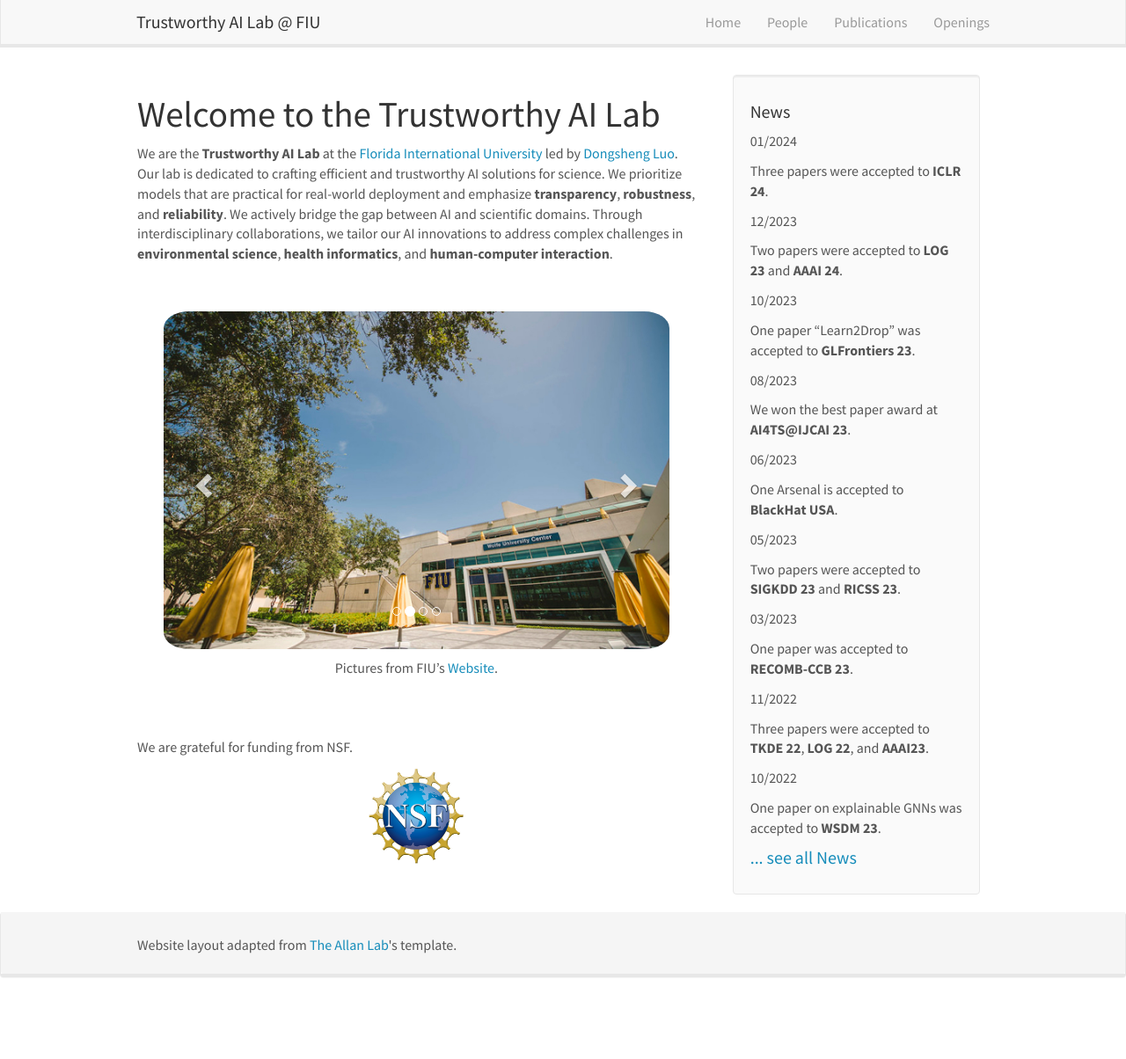
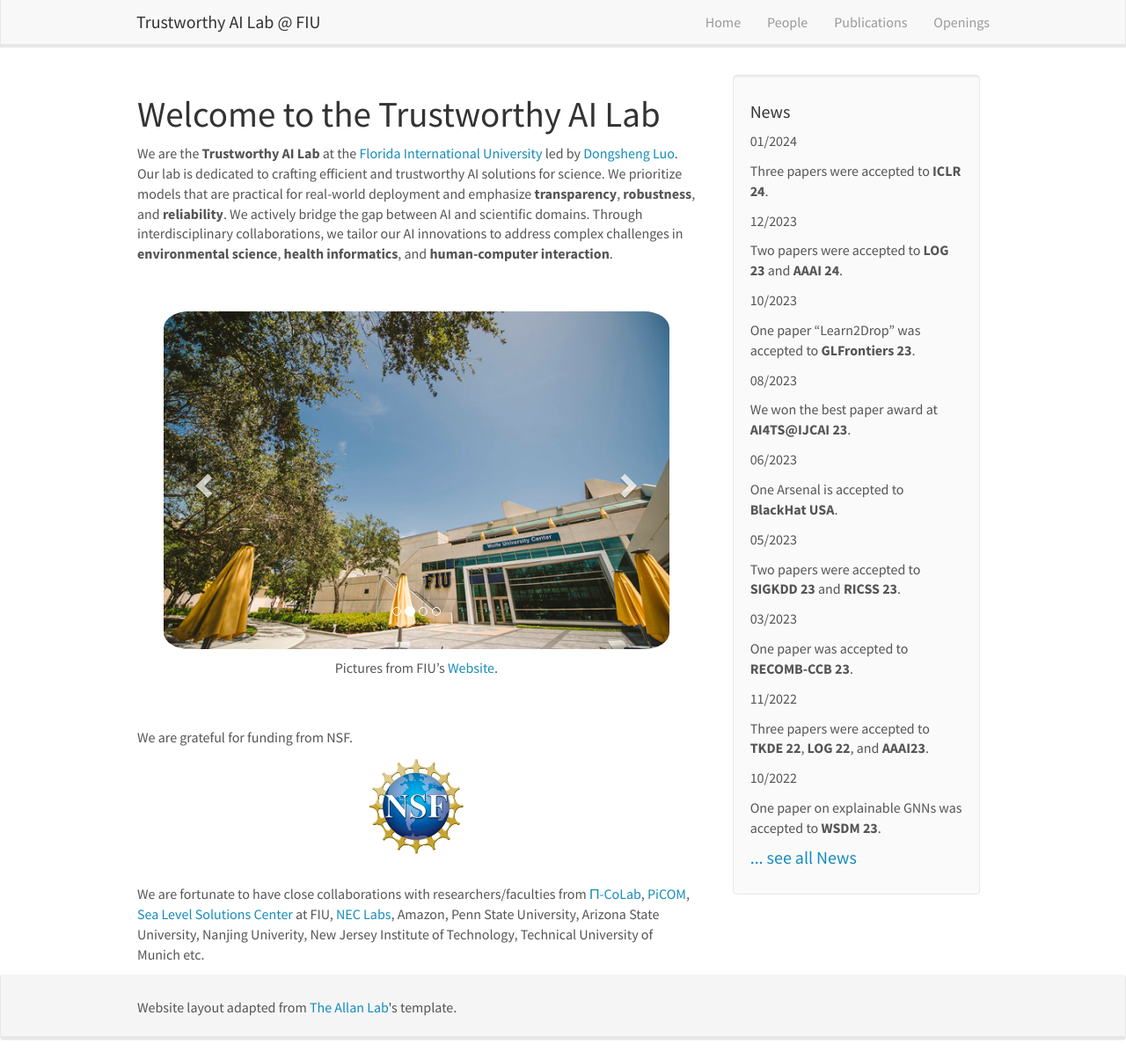
Before and after one commit to trustai4s-lab/trustai4s-lab.github.io, a Jekyll site: the page built from _pages/home.md, in a window 1280 px wide and 1204 px high. Shown: the whole window at 88% size. Built offline with Jekyll 4.4.1, drawn with Linux system fonts in a browser that asks for light colours; nearby versions of some CDN libraries.

Commit message:
Update home.md

```diff
--- a/_pages/home.md
+++ b/_pages/home.md
@@ -53,7 +53,6 @@
 </div>
 
 <br>
-
 <br>
 We are grateful for funding from NSF.
 <br>
@@ -62,3 +61,8 @@
   <img src="{{ site.url }}{{ site.baseurl }}/images/logopic/NSF_Logo.jpeg" style="width: 110px">
 </figure>
 </div>
+
+
+<br>
+We are fortunate to have close collaborations with researchers/faculties from [Π-CoLab](https://pi-colab.github.io/index2.html), [PiCOM](https://picom.cs.fiu.edu/), [Sea Level Solutions Center](https://environment.fiu.edu/slsc/) at FIU, [NEC Labs](https://www.nec-labs.com/), Amazon, Penn State University, Arizona State University, Nanjing Univerity, New Jersey Institute of Technology, Technical University of Munich etc.
+<br>
```
